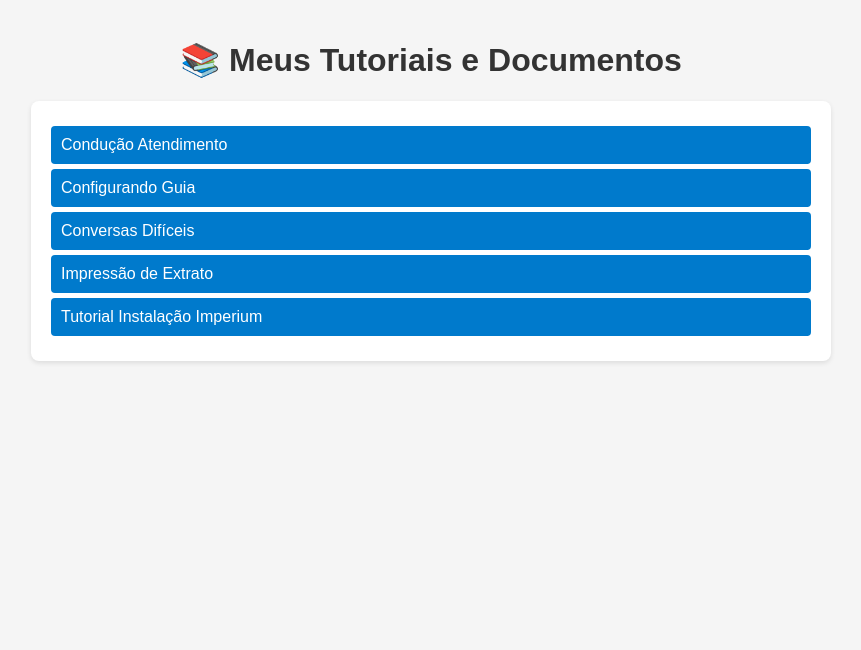
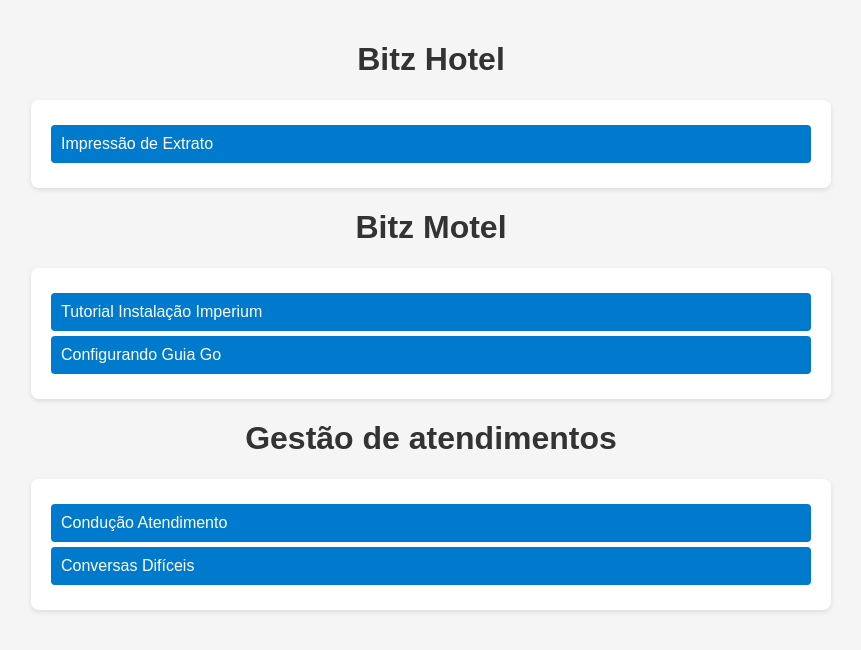
Before and after one commit to Azevedopy/Artigos_e_documentos, a plain HTML site: page index.html in a window 1280 px wide. Shown: the whole page, without its empty margins (209-1070 px from the left). Drawn offline with Linux system fonts and the light colour scheme.

Commit message:
Add files via upload

```diff
--- a/index.html
+++ b/index.html
@@ -38,14 +38,26 @@
     </style>
 </head>
 <body>
-    <h1>📚 Meus Tutoriais e Documentos</h1>
+    <h1>Bitz Hotel </h1>
+
+    <div class="menu">
+
+        <a href="Impressão_de_Extrato_da_hospedagem_ja_encerrada.html">Impressão de Extrato</a>
+
+    </div>
+
+    <h1>Bitz Motel</h1>
+
+    <div class="menu">
+        <a href="Tutorial_instalação_imperium.html">Tutorial Instalação Imperium</a>
+        <a href="Configurando_guia_go.html">Configurando Guia Go</a>
+    </div>
+
+    <h1>Gestão de atendimentos</h1>
 
     <div class="menu">
         <a href="Condução_atendimento.html">Condução Atendimento</a>
-        <a href="Configurando_guia_go.html">Configurando Guia</a>
         <a href="Conversas_dificeis.html">Conversas Difíceis</a>
-        <a href="Impressão_de_Extrato_da_hospedagem_ja_encerrada.html">Impressão de Extrato</a>
-        <a href="Tutorial_instalação_imperium.html">Tutorial Instalação Imperium</a>
     </div>
 </body>
 </html>
```
